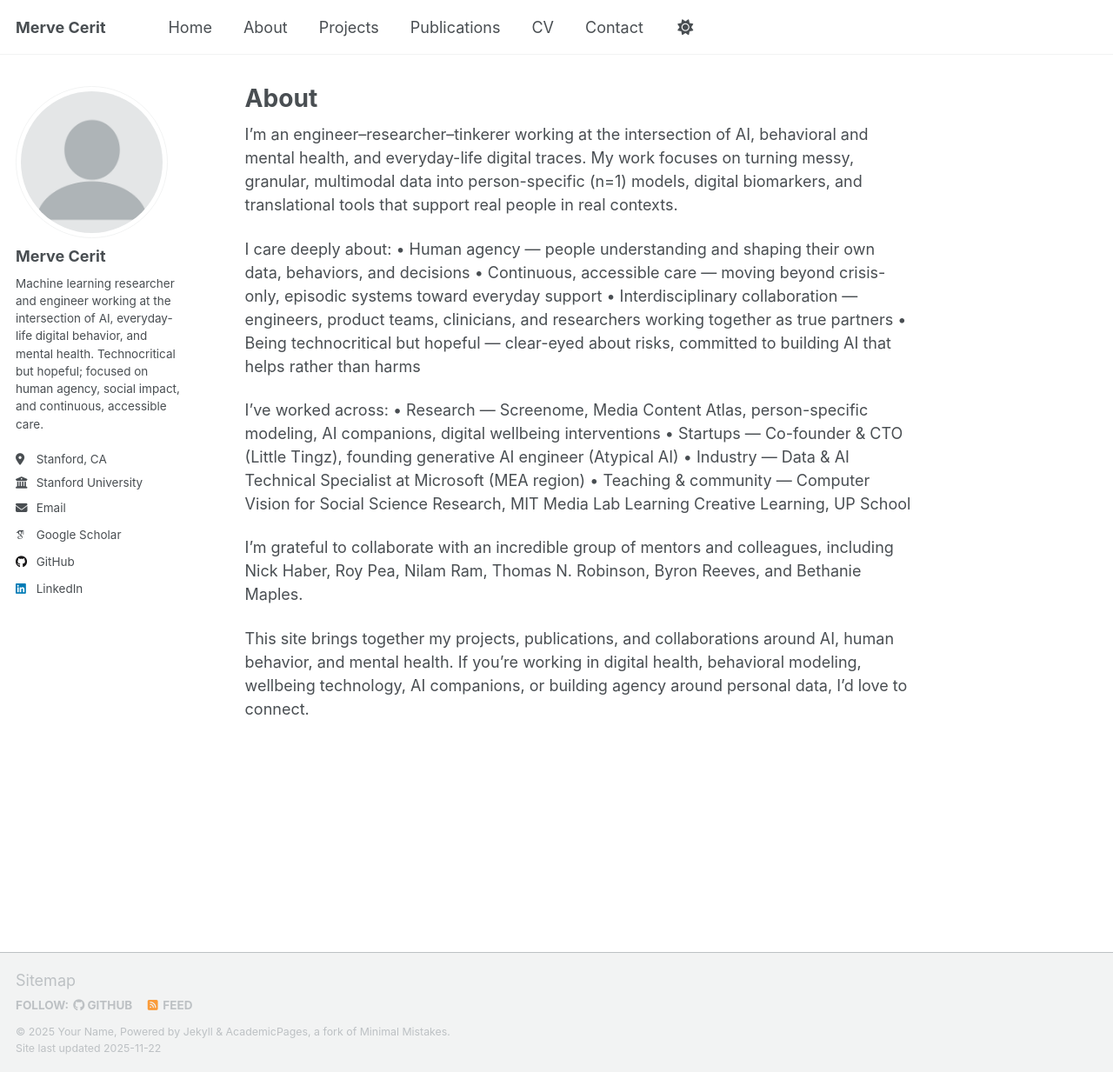
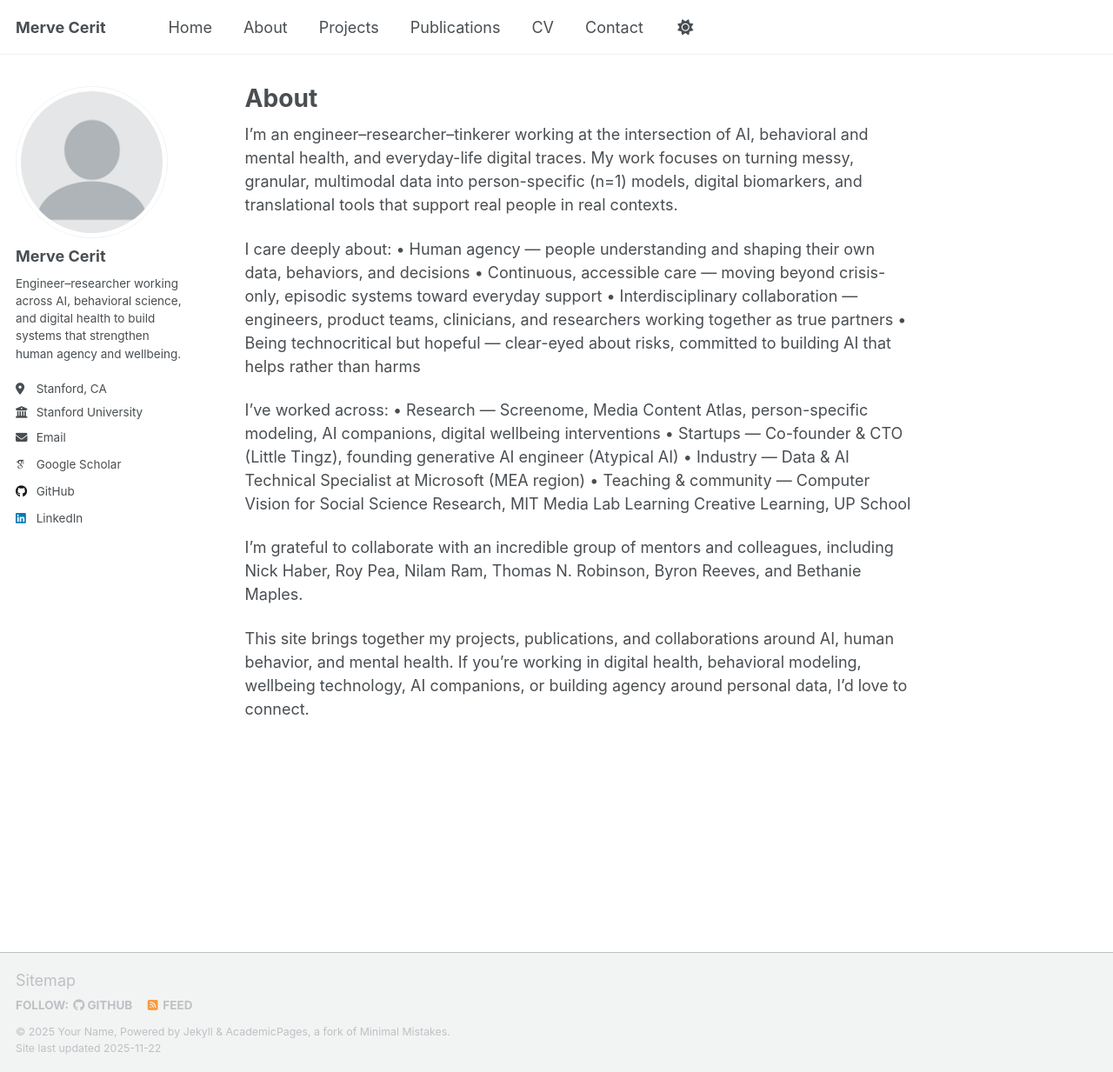
Before and after one commit to mmervecerit/mmervecerit.github.io, a Jekyll site: the page built from _pages/about.md, in a window 1280 px wide and 1233 px high. Shown: the whole window at 87% size. Built offline with Jekyll 4.4.1, drawn with Linux system fonts in a browser that asks for light colours; some web fonts are replaced; a script that is not in the unit is left out.

Commit message:
Update bio in configuration file

```diff
--- a/_config.yml
+++ b/_config.yml
@@ -26,7 +26,7 @@ author:
   avatar           : "profile.png"
   name             : "Merve Cerit"
   pronouns         : # example: "she/her"
-  bio              : "Machine learning researcher and engineer working at the intersection of AI, everyday-life digital behavior, and mental health. Technocritical but hopeful; focused on human agency, social impact, and continuous, accessible care."
+  bio              : "Engineer–researcher working across AI, behavioral science, and digital health to build systems that strengthen human agency and wellbeing."
   location         : "Stanford, CA"
   employer         : "Stanford University"
   uri              : # URL
```
